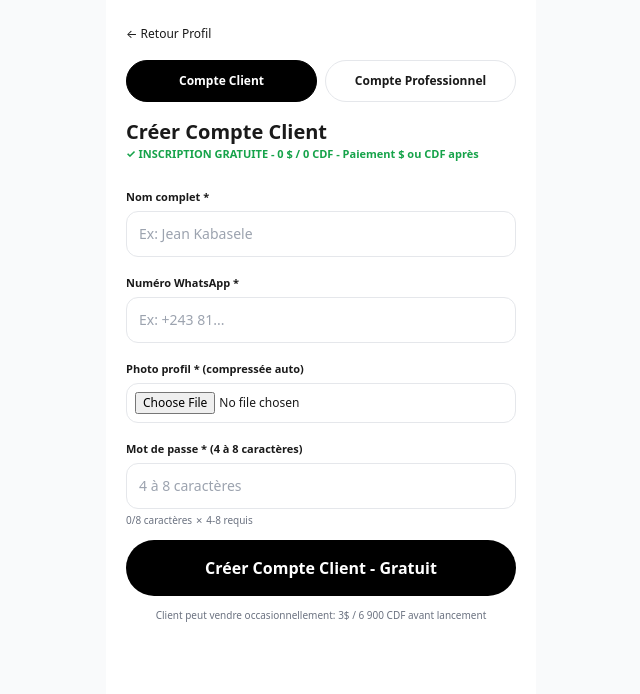
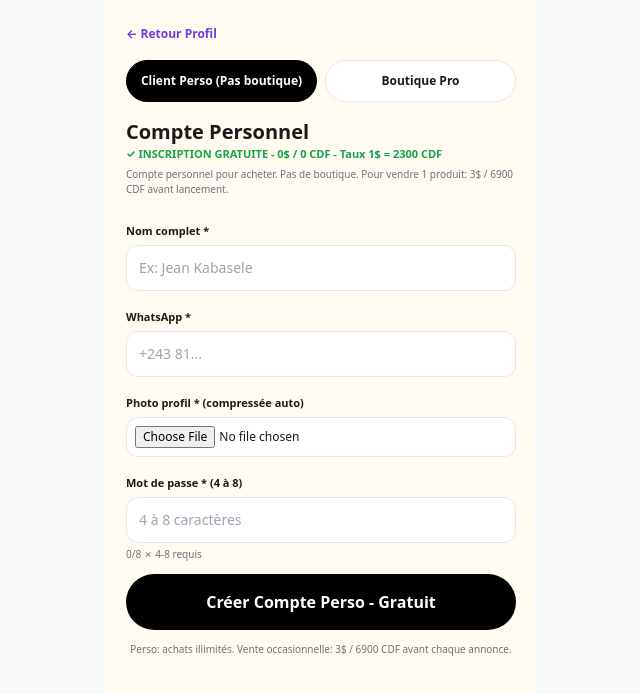
Before and after one commit to kongolokelvin47-cmd/Wenze-pwa, a Next.js app: page /inscription in a window 1280 px wide. Shown: the top 694 px of the page, without its empty margins (319-959 px from the left). Built offline with nearby package versions, Linux system fonts and the light colour scheme.

Commit message:
Refactor inscription form and improve validations

```diff
--- a/app/inscription/page.tsx
+++ b/app/inscription/page.tsx
@@ -2,14 +2,10 @@
 import { useState } from "react";
 import { useSearchParams, useRouter } from "next/navigation";
 import Link from "next/link";
+import { FORMULES, TAUX_CDF } from "@/lib/paiement";
 
-const PROFESSIONS = [
-  // Pro petits services - 5$ / 11 500 CDF
-  "Vendeur boutique", "Mécanicien", "Salon de coiffure", "Électricien",
-  "Plombier", "Menuisier", "Tailleur", "Photographe", "Restaurateur", "Autres petits services",
-  // Grossiste grande échelle - 25$ / 57 500 CDF
-  "Grossiste / Dépôt B2B", "Agriculteur", "Entreprise", "Grande échelle / Usine"
-];
+const PROFESSIONS_PRO = ["Vendeur boutique", "Mécanicien", "Salon de coiffure", "Électricien", "Plombier", "Menuisier", "Tailleur", "Photographe", "Restaurateur", "Autres petits services"];
+const PROFESSIONS_GROSSISTE = ["Grossiste / Dépôt B2B", "Agriculteur", "Entreprise", "Grande échelle / Usine"];
 
 export default function Inscription() {
   const params = useSearchParams();
@@ -17,21 +13,15 @@ export default function Inscription() {
   const initialType = params.get("type") === "pro" ? "pro" : "client";
   const [type, setType] = useState<"client"|"pro">(initialType as any);
   const [loading, setLoading] = useState(false);
-  const [form, setForm] = useState({
-    nom: "",
-    whatsapp: "",
-    profession: "",
-    adresse: "",
-    password: "",
-    photo: ""
-  });
+  const [form, setForm] = useState({ nom: "", whatsapp: "", profession: "", adresse: "", password: "", photo: "" });
   const [preview, setPreview] = useState("");
 
   const compressPhoto = (file: File): Promise<string> => {
     return new Promise((res) => {
       const reader = new FileReader();
       reader.onload = (e) => {
-        const img = new Image();
+        if (typeof window === 'undefined') return res(e.target?.result as string);
+        const img = new window.Image();
         img.onload = () => {
           const canvas = document.createElement("canvas");
           const MAX = 400;
@@ -39,9 +29,8 @@ export default function Inscription() {
           if (w > h) { if (w > MAX) { h *= MAX / w; w = MAX; } }
           else { if (h > MAX) { w *= MAX / h; h = MAX; } }
           canvas.width = w; canvas.height = h;
-          const ctx = canvas.getContext("2d");
-          ctx?.drawImage(img, 0, 0, w, h);
-          res(canvas.toDataURL("image/jpeg", 0.6)); // compressé 60%
+          canvas.getContext("2d")?.drawImage(img, 0, 0, w, h);
+          res(canvas.toDataURL("image/jpeg", 0.6));
         };
         img.src = e.target?.result as string;
       };
@@ -60,155 +49,122 @@ export default function Inscription() {
 
   const handleSubmit = async (e: any) => {
     e.preventDefault();
-
-    // Validation mot de passe 4 à 8 caractères
-    if (form.password.length < 4 || form.password.length > 8) {
-      alert("Mot de passe doit être entre 4 et 8 caractères");
-      return;
-    }
-    if (!form.nom || !form.whatsapp) {
-      alert("Nom complet et WhatsApp obligatoires");
-      return;
-    }
-    if (type === "pro" && !form.profession) {
-      alert("Choisissez votre profession");
-      return;
-    }
-    if (!form.photo) {
-      alert("Photo de profil obligatoire (sera compressée automatiquement)");
-      return;
-    }
+    if (form.password.length < 4 || form.password.length > 8) { alert("Mot de passe 4 à 8 caractères"); return; }
+    if (!form.nom || !form.whatsapp) { alert("Nom et WhatsApp obligatoires"); return; }
+    if (type === "pro" && !form.profession) { alert("Choisissez profession"); return; }
+    if (!form.photo) { alert("Photo de profil obligatoire"); return; }
 
     setLoading(true);
+    const isGrossiste = PROFESSIONS_GROSSISTE.includes(form.profession);
 
-    // Détermine tarif selon profession
-    const isGrossiste = ["Grossiste / Dépôt B2B", "Agriculteur", "Entreprise", "Grande échelle / Usine"].includes(form.profession);
-    const userData = {
-      nom: form.nom,
-      whatsapp: form.whatsapp,
-      profession: type === "pro" ? form.profession : "Client / Acheteur",
-      adresse: form.adresse || "",
-      photo: form.photo,
-      type: type === "client" ? "client" : isGrossiste ? "grossiste" : "pro",
-      categorie: form.profession || "Client",
-      abonnement: type === "client"
-        ? "Client Gratuit - 0 $ / 0 CDF - Peut vendre occasionnellement 3$ / 6 900 CDF avant lancement"
-        : isGrossiste
-        ? "Grossiste 25 $ / 57 500 CDF / mois - Grande échelle - Dès paiement activation immédiate - Non-paiement retour Freemium"
-        : "Pro 5 $ / 11 500 CDF / mois - Petits services - Dès paiement activation immédiate - Non-paiement retour Freemium",
-      annoncesLimite: type === "client" ? 0 : type === "pro" && !isGrossiste ? 9999 : isGrossiste ? 9999 : 3,
-      date: new Date().toISOString(),
-      freemiumCount: 0
-    };
+    // LOGIQUE OFFICIELLE WENZE
+    let userData: any;
+    if (type === "client") {
+      // CLIENT = PERSONNEL - PAS DE BOUTIQUE - 0% commission
+      userData = {
+        nom: form.nom, whatsapp: form.whatsapp, adresse: form.adresse,
+        photo: form.photo, type: "client", profession: "Client / Acheteur",
+        categorie: "client_perso", // IMPORTANT: pas de boutique
+        abonnement: `Client Gratuit - 0$ / 0 CDF - Vente occasionnelle ${FORMULES.occasionnel.prix}$ / ${FORMULES.occasionnel.prixCDF} CDF avant lancement`,
+        annoncesLimite: 0, // 0 = ne peut pas publier sans payer 3$
+        estBoutique: false, // FLAG CLÉ: pas de boutique
+        date: new Date().toISOString(), freemiumCount: 0
+      };
+    } else {
+      // PRO = BOUTIQUE - Démarre en FREEMIUM 3 à vie
+      userData = {
+        nom: form.nom, whatsapp: form.whatsapp, profession: form.profession,
+        adresse: form.adresse, photo: form.photo,
+        type: "freemium", // Démarre freemium, pas pro direct!
+        typeSouhaite: isGrossiste ? "grossiste" : "pro",
+        categorie: form.profession,
+        abonnement: isGrossiste ? `${FORMULES.grossiste.nom} ${FORMULES.grossiste.prix}$ / ${FORMULES.grossiste.prixCDF} CDF/mois - Freemium 3 gratuites puis paiement = illimité` : `${FORMULES.pro.nom} ${FORMULES.pro.prix}$ / ${FORMULES.pro.prixCDF} CDF/mois - Freemium 3 gratuites puis paiement = illimité`,
+        annoncesLimite: 3, // Freemium 3 à vie
+        estBoutique: true, // FLAG CLÉ: c'est une boutique
+        date: new Date().toISOString(), freemiumCount: 0
+      };
+    }
 
     localStorage.setItem("wenze_user", JSON.stringify(userData));
     localStorage.setItem("wenze_annonces", "0");
+    localStorage.setItem("wenze_annonces_list", "[]");
 
-    setTimeout(() => {
-      setLoading(false);
-      router.push("/profil");
-    }, 600);
+    setTimeout(() => { setLoading(false); router.push("/profil"); }, 600);
   };
 
+  const isGrossisteSelected = PROFESSIONS_GROSSISTE.includes(form.profession);
+
   return (
-    <div className="max-w-[430px] mx-auto min-h-screen bg-white p-5">
-      <Link href="/profil" className="text-xs">← Retour Profil</Link>
+    <div className="max-w-[430px] mx-auto min-h-screen bg-[#FFFBF0] p-5 pb-20">
+      <Link href="/profil" className="text-xs text-[#6C3CE0] font-bold">← Retour Profil</Link>
 
       <div className="flex gap-2 mt-4">
         <button onClick={() => setType("client")} className={`flex-1 p-3 rounded-full text-xs font-bold border ${type === "client" ? "bg-black text-white border-black" : "bg-white"}`}>
-          Compte Client
+          Client Perso (Pas boutique)
         </button>
         <button onClick={() => setType("pro")} className={`flex-1 p-3 rounded-full text-xs font-bold border ${type === "pro" ? "bg-[#6C3CE0] text-white border-[#6C3CE0]" : "bg-white"}`}>
-          Compte Professionnel
+          Boutique Pro
         </button>
       </div>
 
-      <h1 className="text-xl font-black mt-4">
-        {type === "client" ? "Créer Compte Client" : "Créer Compte Professionnel"}
-      </h1>
-      <p className="text-[11px] text-green-600 font-bold">✓ INSCRIPTION GRATUITE - 0 $ / 0 CDF - Paiement $ ou CDF après</p>
+      <h1 className="text-xl font-black mt-4">{type === "client" ? "Compte Personnel" : "Créer Boutique"}</h1>
+      <p className="text-[11px] text-green-600 font-bold">✓ INSCRIPTION GRATUITE - 0$ / 0 CDF - Taux 1$ = {TAUX_CDF} CDF</p>
+      {type === "client" && <p className="text-[10px] text-gray-500 mt-1">Compte personnel pour acheter. Pas de boutique. Pour vendre 1 produit: {FORMULES.occasionnel.prix}$ / {FORMULES.occasionnel.prixCDF} CDF avant lancement.</p>}
+      {type === "pro" && <p className="text-[10px] text-gray-500 mt-1">Boutique avec 3 annonces gratuites à vie (Freemium). Ensuite Pro {FORMULES.pro.prix}$ / {FORMULES.pro.prixCDF} CDF ou Grossiste {FORMULES.grossiste.prix}$ / {FORMULES.grossiste.prixCDF} CDF. Paiement = illimité immédiat.</p>}
 
       <form onSubmit={handleSubmit} className="mt-5 space-y-3">
-        {/* NOM COMPLET - LES DEUX */}
         <div>
           <label className="text-[11px] font-bold">Nom complet *</label>
-          <input required placeholder="Ex: Jean Kabasele" value={form.nom} onChange={e => setForm({ ...form, nom: e.target.value })} className="w-full border p-3 rounded-xl text-sm mt-1" />
+          <input required placeholder="Ex: Jean Kabasele" value={form.nom} onChange={e => setForm({ ...form, nom: e.target.value })} className="w-full border p-3 rounded-xl text-sm mt-1 bg-white" />
         </div>
 
-        {/* WHATSAPP - CLIENT SEULEMENT */}
-        {type === "client" && (
-          <div>
-            <label className="text-[11px] font-bold">Numéro WhatsApp *</label>
-            <input required placeholder="Ex: +243 81..." value={form.whatsapp} onChange={e => setForm({ ...form, whatsapp: e.target.value })} className="w-full border p-3 rounded-xl text-sm mt-1" />
-          </div>
+        <div>
+          <label className="text-[11px] font-bold">WhatsApp *</label>
+          <input required placeholder="+243 81..." value={form.whatsapp} onChange={e => setForm({ ...form, whatsapp: e.target.value })} className="w-full border p-3 rounded-xl text-sm mt-1 bg-white" />
+        </div>
+
+        {type === "pro" && (
+          <>
+            <div>
+              <label className="text-[11px] font-bold">Profession / Type boutique *</label>
+              <select required value={form.profession} onChange={e => setForm({ ...form, profession: e.target.value })} className="w-full border p-3 rounded-xl text-sm mt-1 bg-white">
+                <option value="">Choisissez</option>
+                <optgroup label={`Petits services - ${FORMULES.pro.prix}$ / ${FORMULES.pro.prixCDF} CDF/mois`}>
+                  {PROFESSIONS_PRO.map(p => <option key={p} value={p}>{p}</option>)}
+                </optgroup>
+                <optgroup label={`Grande échelle - ${FORMULES.grossiste.prix}$ / ${FORMULES.grossiste.prixCDF} CDF/mois`}>
+                  {PROFESSIONS_GROSSISTE.map(p => <option key={p} value={p}>{p}</option>)}
+                </optgroup>
+              </select>
+              {form.profession && <p className="text-[10px] mt-1 font-bold text-[#6C3CE0]">{isGrossisteSelected ? `→ Grossiste: ${FORMULES.grossiste.prix}$ / ${FORMULES.grossiste.prixCDF} CDF/mois` : `→ Pro: ${FORMULES.pro.prix}$ / ${FORMULES.pro.prixCDF} CDF/mois`} - 3 gratuites puis paiement</p>}
+            </div>
+            <div>
+              <label className="text-[11px] font-bold">Adresse boutique <span className="font-normal text-gray-400">(facultatif)</span></label>
+              <input placeholder="Av. Lumumba 12, Gombe" value={form.adresse} onChange={e => setForm({ ...form, adresse: e.target.value })} className="w-full border p-3 rounded-xl text-sm mt-1 bg-white" />
+            </div>
+          </>
         )}
 
-        {/* WHATSAPP - PRO AUSSI MAIS ON GARDE MÊME CHAMP */}
-        {type === "pro" && (
-          <div>
-            <label className="text-[11px] font-bold">Numéro WhatsApp *</label>
-            <input required placeholder="Numéro WhatsApp" value={form.whatsapp} onChange={e => setForm({ ...form, whatsapp: e.target.value })} className="w-full border p-3 rounded-xl text-sm mt-1" />
-          </div>
-        )}
-
-        {/* PROFESSION - PRO SEULEMENT */}
-        {type === "pro" && (
-          <div>
-            <label className="text-[11px] font-bold">Profession *</label>
-            <select required value={form.profession} onChange={e => setForm({ ...form, profession: e.target.value })} className="w-full border p-3 rounded-xl text-sm mt-1 bg-gray-50">
-              <option value="">Choisissez votre profession</option>
-              <optgroup label="Petits services - 5$ / 11 500 CDF / mois">
-                {PROFESSIONS.slice(0, 10).map(p => <option key={p} value={p}>{p}</option>)}
-              </optgroup>
-              <optgroup label="Grande échelle - 25$ / 57 500 CDF / mois">
-                {PROFESSIONS.slice(10).map(p => <option key={p} value={p}>{p}</option>)}
-              </optgroup>
-            </select>
-            <p className="text-[10px] text-gray-500 mt-1">
-              {form.profession && ["Grossiste / Dépôt B2B", "Agriculteur", "Entreprise", "Grande échelle / Usine"].includes(form.profession)
-                ? "→ Tarif Grossiste: 25 $ / 57 500 CDF / mois"
-                : form.profession ? "→ Tarif Pro: 5 $ / 11 500 CDF / mois" : ""}
-            </p>
-          </div>
-        )}
-
-        {/* ADRESSE PHYSIQUE FACULTATIF - PRO SEULEMENT */}
-        {type === "pro" && (
-          <div>
-            <label className="text-[11px] font-bold">Adresse physique <span className="font-normal text-gray-400">(facultatif)</span></label>
-            <input placeholder="Ex: Av. Lumumba 12, Kinshasa" value={form.adresse} onChange={e => setForm({ ...form, adresse: e.target.value })} className="w-full border p-3 rounded-xl text-sm mt-1" />
-          </div>
-        )}
-
-        {/* PHOTO PROFIL COMPRESSÉ - LES DEUX */}
         <div>
           <label className="text-[11px] font-bold">Photo profil * (compressée auto)</label>
-          <input type="file" accept="image/*" required={!form.photo} onChange={handlePhoto} className="w-full text-xs mt-1 border p-2 rounded-xl" />
-          {preview && (
-            <div className="mt-2 flex items-center gap-2">
-              <img src={preview} className="w-16 h-16 rounded-full object-cover border" />
-              <p className="text-[10px] text-green-600">✓ Photo compressée - Prête</p>
-            </div>
-          )}
+          <input type="file" accept="image/*" onChange={handlePhoto} className="w-full text-xs mt-1 border p-2 rounded-xl bg-white" />
+          {preview && <div className="mt-2 flex items-center gap-2"><img src={preview} alt="preview" className="w-16 h-16 rounded-full object-cover border" /><p className="text-[10px] text-green-600">✓ Compressée - Prête</p></div>}
         </div>
 
-        {/* MOT DE PASSE 4 À 8 CARACTÈRES - LES DEUX */}
         <div>
-          <label className="text-[11px] font-bold">Mot de passe * (4 à 8 caractères)</label>
-          <input required type="password" minLength={4} maxLength={8} placeholder="4 à 8 caractères" value={form.password} onChange={e => setForm({ ...form, password: e.target.value })} className="w-full border p-3 rounded-xl text-sm mt-1" />
-          <p className="text-[10px] text-gray-500 mt-1">{form.password.length}/8 caractères {form.password.length>=4 && form.password.length<=8 ? "✓ Valide" : "✗ 4-8 requis"}</p>
+          <label className="text-[11px] font-bold">Mot de passe * (4 à 8)</label>
+          <input required type="password" minLength={4} maxLength={8} placeholder="4 à 8 caractères" value={form.password} onChange={e => setForm({ ...form, password: e.target.value })} className="w-full border p-3 rounded-xl text-sm mt-1 bg-white" />
+          <p className="text-[10px] text-gray-500 mt-1">{form.password.length}/8 {form.password.length>=4 && form.password.length<=8 ? "✓" : "✗ 4-8 requis"}</p>
         </div>
 
         <button disabled={loading} type="submit" className={`w-full p-4 rounded-full font-bold text-white mt-2 ${type === "pro" ? "bg-[#6C3CE0]" : "bg-black"} ${loading ? "opacity-50" : ""}`}>
-          {loading ? "Création..." : type === "client" ? "Créer Compte Client - Gratuit" : "Créer Compte Pro - Gratuit"}
+          {loading ? "Création..." : type === "client" ? "Créer Compte Perso - Gratuit" : "Créer Boutique - 3 gratuites"}
         </button>
 
         <p className="text-center text-[10px] text-gray-500 mt-2">
-          {type === "client"
-            ? "Client peut vendre occasionnellement: 3$ / 6 900 CDF avant lancement"
-            : "Après inscription gratuite: Pro 5$ / 11 500 CDF ou Grossiste 25$ / 57 500 CDF. Non-paiement = retour Freemium (3 annonces). Paiement = activation immédiate."}
+          {type === "client" ? `Perso: achats illimités. Vente occasionnelle: ${FORMULES.occasionnel.prix}$ / ${FORMULES.occasionnel.prixCDF} CDF avant chaque annonce.` : `Boutique: Freemium 3 annonces à vie. Non-paiement = retour Freemium. Paiement Pro ${FORMULES.pro.prix}$ / Grossiste ${FORMULES.grossiste.prix}$ = illimité immédiat + IA.`}
         </p>
       </form>
     </div>
   )
-            }
+        }
```
